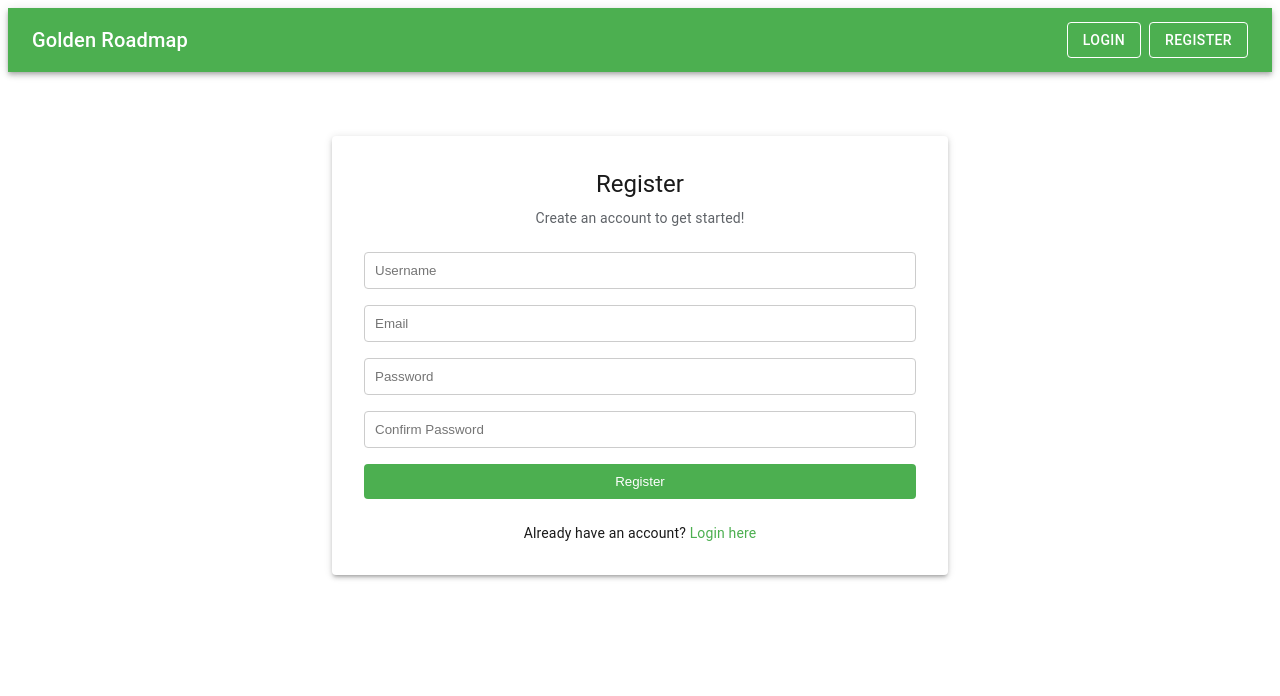
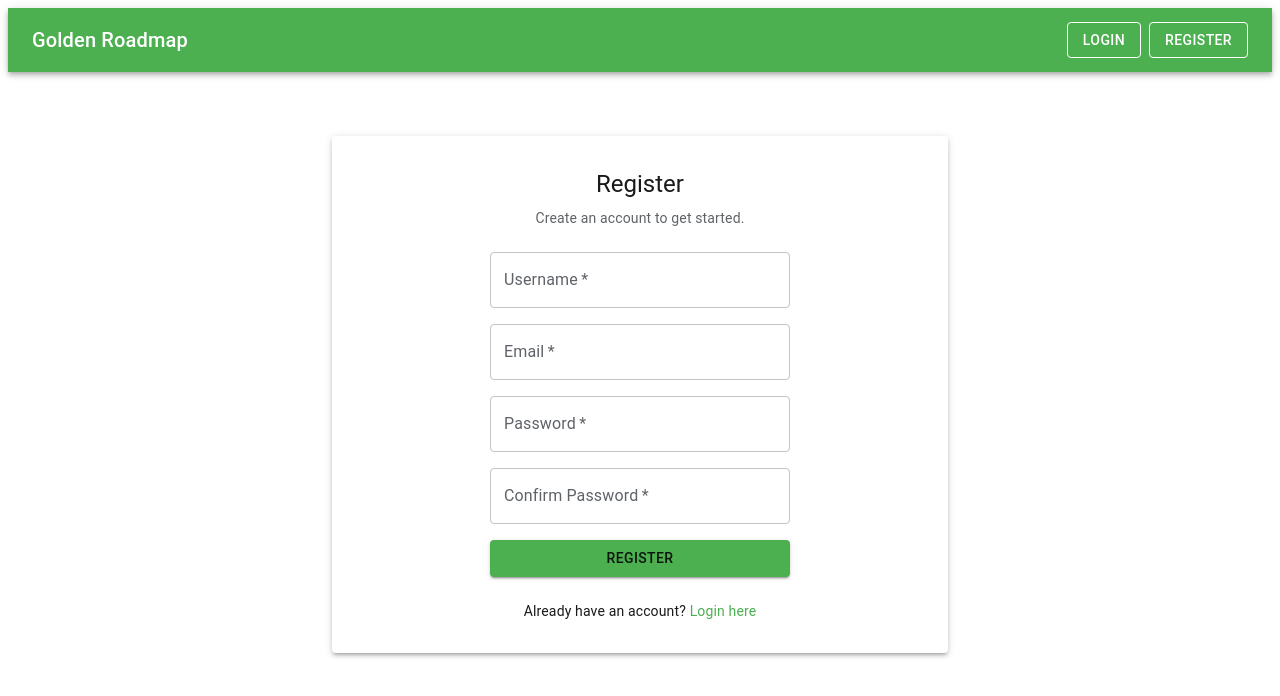
Before and after one commit to NC-6-2-Capstones/Pivot-Pioneers-FE, a React (Vite) app: page /register in a window 1280 px wide. Shown: the top 696 px of the page. Built offline with nearby package versions, Linux system fonts and the light colour scheme.

Commit message:
updated register

```diff
--- a/src/pages/RegisterPage.jsx
+++ b/src/pages/RegisterPage.jsx
@@ -1,6 +1,7 @@
+// src/pages/RegisterPage.jsx
 import React, { useState } from 'react';
 import { useNavigate } from 'react-router-dom';
-import { Typography, Container, Paper, Box } from '@mui/material';
+import { Typography, Container, Paper, Box, TextField, Button, Alert } from '@mui/material';
 import { useAuth } from '../contexts/AuthContext';
 
 const RegisterPage = () => {
@@ -37,7 +38,26 @@ const RegisterPage = () => {
             await register(username, email, password);
             // Navigation happens in the effect when isAuthenticated changes
         } catch (err) {
-            setError(err.message || 'Registration failed. Please try again.');
+            console.error('Registration error:', err);
+            console.error('Response data:', err.response?.data);
+
+            if (err.response?.data) {
+                // Format error messages from the API
+                const errors = err.response.data;
+                const errorMessages = [];
+
+                for (const field in errors) {
+                    if (Array.isArray(errors[field])) {
+                        errorMessages.push(`${field}: ${errors[field].join(', ')}`);
+                    } else if (typeof errors[field] === 'string') {
+                        errorMessages.push(`${field}: ${errors[field]}`);
+                    }
+                }
+
+                setError(errorMessages.join('\n') || 'Registration failed');
+            } else {
+                setError(err.message || 'Registration failed. Please try again.');
+            }
         } finally {
             setLoading(false);
         }
@@ -51,66 +71,60 @@ const RegisterPage = () => {
                         Register
                     </Typography>
                     <Typography variant="body2" color="text.secondary" align="center" sx={{ mb: 3 }}>
-                        Create an account to get started!
+                        Create an account to get started.
                     </Typography>
 
-                    {error && (
-                        <Typography variant="body2" color="error" align="center" sx={{ mb: 2 }}>
-                            {error}
-                        </Typography>
-                    )}
+                    <Box sx={{ display: 'flex', justifyContent: 'center' }}>
+                        <Box component="form" onSubmit={handleRegister} sx={{ display: 'flex', flexDirection: 'column', gap: 2, width: 300 }}>
+                            {error && <Alert severity="error" sx={{ mb: 1 }}>{error}</Alert>}
 
-                    <form onSubmit={handleRegister}>
-                        <Box sx={{ display: 'flex', flexDirection: 'column', gap: 2 }}>
-                            <input
+                            <TextField
+                                label="Username"
                                 type="text"
                                 value={username}
                                 onChange={(e) => setUsername(e.target.value)}
-                                placeholder="Username"
                                 required
-                                style={{ padding: '10px', borderRadius: '4px', border: '1px solid #ccc' }}
+                                fullWidth
                             />
-                            <input
+
+                            <TextField
+                                label="Email"
                                 type="email"
                                 value={email}
                                 onChange={(e) => setEmail(e.target.value)}
-                                placeholder="Email"
                                 required
-                                style={{ padding: '10px', borderRadius: '4px', border: '1px solid #ccc' }}
+                                fullWidth
                             />
-                            <input
+
+                            <TextField
+                                label="Password"
                                 type="password"
                                 value={password}
                                 onChange={(e) => setPassword(e.target.value)}
-                                placeholder="Password"
                                 required
-                                style={{ padding: '10px', borderRadius: '4px', border: '1px solid #ccc' }}
+                                fullWidth
                             />
-                            <input
+
+                            <TextField
+                                label="Confirm Password"
                                 type="password"
                                 value={confirmPassword}
                                 onChange={(e) => setConfirmPassword(e.target.value)}
-                                placeholder="Confirm Password"
                                 required
-                                style={{ padding: '10px', borderRadius: '4px', border: '1px solid #ccc' }}
+                                fullWidth
                             />
 
-                            <button
+                            <Button
                                 type="submit"
+                                variant="contained"
+                                color="primary"
                                 disabled={loading}
-                                style={{
-                                    backgroundColor: '#4caf50',
-                                    color: 'white',
-                                    padding: '10px',
-                                    borderRadius: '4px',
-                                    cursor: 'pointer',
-                                    border: 'none',
-                                }}
+                                fullWidth
                             >
                                 {loading ? 'Registering...' : 'Register'}
-                            </button>
+                            </Button>
                         </Box>
-                    </form>
+                    </Box>
 
                     <Box sx={{ mt: 3, textAlign: 'center' }}>
                         <Typography variant="body2">
```
